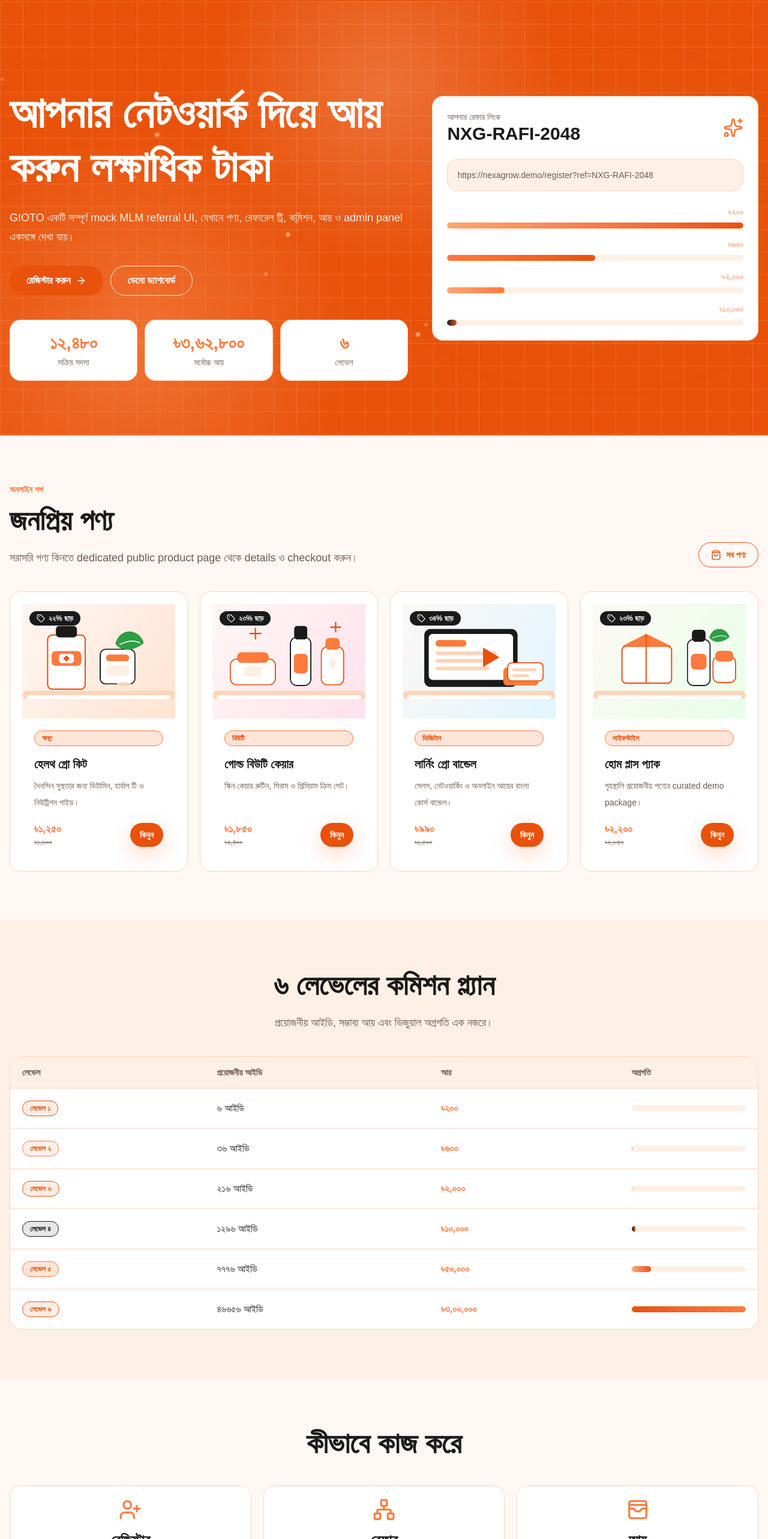
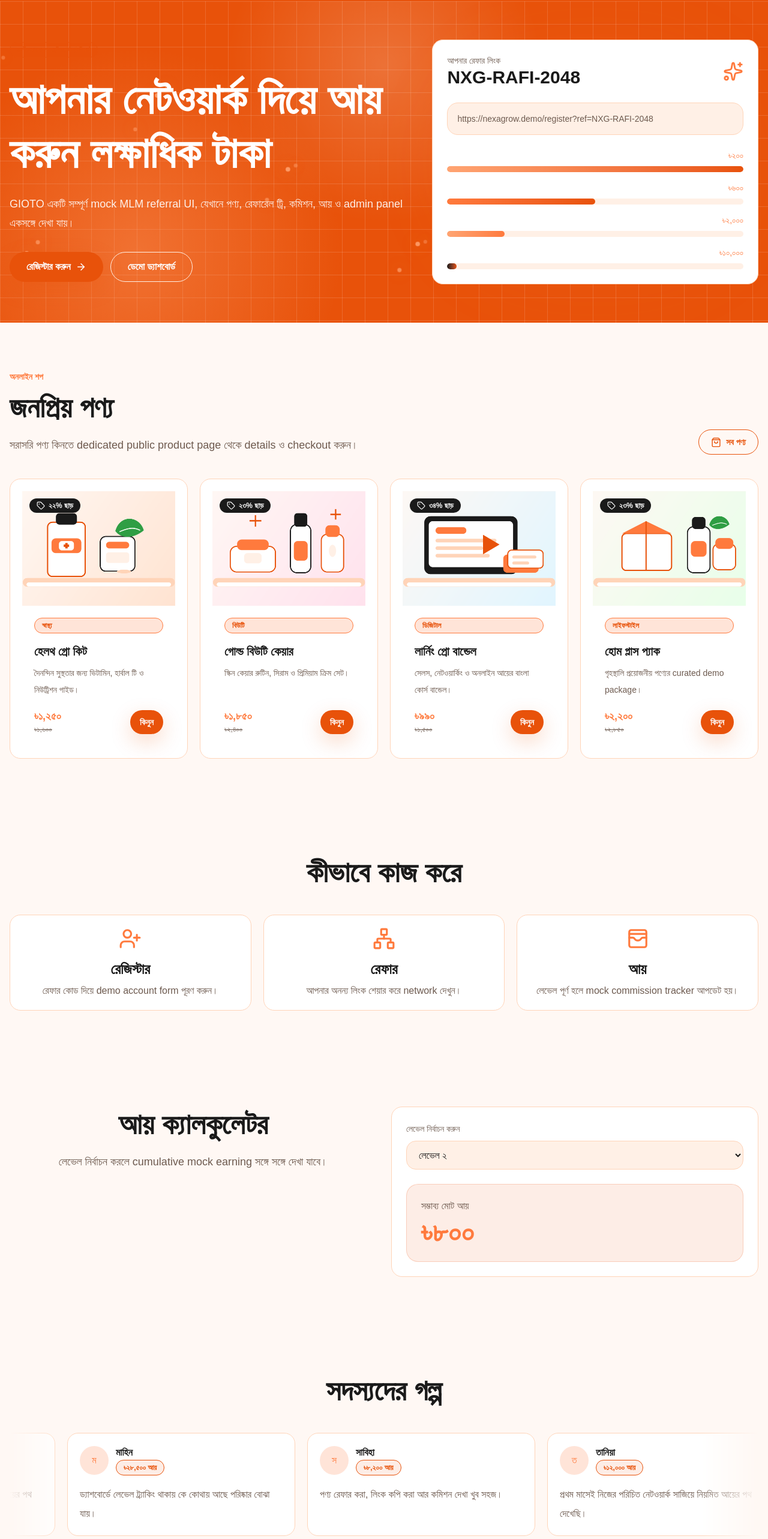
Before and after one commit to mr7aali/mlm-nexa-grow, a Next.js app: page / in a window 1280 px wide. Shown: the part 79-2645 px from the top of the page at 60% size. Built offline with nearby package versions, Linux system fonts and the light colour scheme; a web font is replaced by a local one.

Commit message:
remove some section

```diff
--- a/app/globals.css
+++ b/app/globals.css
@@ -111,6 +111,30 @@ body {
   50% { transform: translate3d(16px, -34px, 0) scale(1.28); opacity: 0.9; }
 }
 
+.testimonial-marquee {
+  -webkit-mask-image: linear-gradient(90deg, transparent, #000 8%, #000 92%, transparent);
+  mask-image: linear-gradient(90deg, transparent, #000 8%, #000 92%, transparent);
+}
+
+.testimonial-track {
+  animation: testimonial-marquee 24s linear infinite;
+}
+
+.testimonial-marquee:hover .testimonial-track {
+  animation-play-state: paused;
+}
+
+@keyframes testimonial-marquee {
+  from { transform: translateX(0); }
+  to { transform: translateX(calc(-50% - 10px)); }
+}
+
+@media (prefers-reduced-motion: reduce) {
+  .testimonial-track {
+    animation: none;
+  }
+}
+
 .scrollbar-soft::-webkit-scrollbar {
   height: 8px;
   width: 8px;
--- a/app/page.tsx
+++ b/app/page.tsx
@@ -34,7 +34,6 @@ export default function Home() {
           </Link>
           <div className="hidden items-center gap-7 text-sm text-white/85 md:flex">
             <Link href="/products" className="hover:text-white">পণ্য</Link>
-            <a href="#plan" className="hover:text-white">কমিশন</a>
             <a href="#calculator" className="hover:text-white">ক্যালকুলেটর</a>
             <Link href="/login" className="hover:text-white">লগইন</Link>
           </div>
@@ -42,7 +41,7 @@ export default function Home() {
         </div>
       </nav>
 
-      <section className="hero-grid relative min-h-[calc(100vh-76px)] overflow-hidden bg-gold text-white">
+      <section className="hero-grid relative overflow-hidden bg-gold text-white">
         <div className="absolute inset-0 bg-[radial-gradient(circle_at_50%_20%,rgba(255,255,255,0.18),transparent_34%),radial-gradient(circle_at_18%_78%,rgba(255,164,114,0.38),transparent_30%)]" />
         {Array.from({ length: 18 }).map((_, index) => (
           <span
@@ -51,7 +50,7 @@ export default function Home() {
             style={{ left: `${(index * 17) % 100}%`, top: `${18 + ((index * 23) % 72)}%`, animationDelay: `${index * 0.35}s` }}
           />
         ))}
-        <div className="relative mx-auto grid max-w-7xl items-center gap-10 px-4 py-20 lg:min-h-[calc(100vh-76px)] lg:grid-cols-[1.1fr_0.9fr]">
+        <div className="relative mx-auto grid max-w-7xl items-center gap-10 px-4 py-14 md:py-16 lg:grid-cols-[1.1fr_0.9fr]">
           <motion.div initial={{ opacity: 0, y: 26 }} animate={{ opacity: 1, y: 0 }} transition={{ duration: 0.7 }}>
             <Badge>ফ্রন্টএন্ড ডেমো নেটওয়ার্ক প্ল্যাটফর্ম</Badge>
             <h1 className="heading-gradient mt-6 max-w-4xl text-5xl font-black leading-tight !text-white md:text-7xl">
@@ -67,18 +66,6 @@ export default function Home() {
               <Link href="/dashboard" className="inline-flex items-center justify-center gap-2 rounded-full border border-elevated bg-transparent px-7 py-3 font-bold text-white transition hover:bg-gold-light/20">
                 ডেমো ড্যাশবোর্ড
               </Link>
-            </div>
-            <div className="mt-10 grid max-w-2xl grid-cols-3 gap-3">
-              {[
-                ["সক্রিয় সদস্য", "১২,৪৮০"],
-                ["সর্বোচ্চ আয়", "৳৩,৬২,৮০০"],
-                ["লেভেল", "৬"],
-              ].map(([label, value]) => (
-                <Card key={label} className="p-4 text-center">
-                  <p className="text-xl font-black text-gold-light md:text-3xl">{value}</p>
-                  <p className="mt-1 text-xs text-muted md:text-sm">{label}</p>
-                </Card>
-              ))}
             </div>
           </motion.div>
 
@@ -160,37 +147,6 @@ export default function Home() {
         </div>
       </section>
 
-      <section id="plan" className="bg-elevated px-4 py-20">
-        <div className="mx-auto max-w-7xl">
-          <SectionHeading title="৬ লেভেলের কমিশন প্ল্যান" text="প্রয়োজনীয় আইডি, সম্ভাব্য আয় এবং ভিজুয়াল অগ্রগতি এক নজরে।" />
-          <div className="overflow-x-auto rounded-[20px] border border-line bg-surface scrollbar-soft">
-            <table className="w-full min-w-[760px] text-left">
-              <thead className="bg-elevated text-sm text-muted">
-                <tr>
-                  <th className="px-5 py-4">লেভেল</th>
-                  <th className="px-5 py-4">প্রয়োজনীয় আইডি</th>
-                  <th className="px-5 py-4">আয়</th>
-                  <th className="px-5 py-4">অগ্রগতি</th>
-                </tr>
-              </thead>
-              <tbody>
-                {commissionLevels.map((item, index) => {
-                  const percent = (item.earning / commissionLevels[5].earning) * 100;
-                  return (
-                    <tr key={item.level} className="border-t border-line">
-                      <td className="px-5 py-5"><Badge tone={index === 0 ? "green" : index === 1 ? "blue" : index === 3 ? "red" : index === 4 ? "purple" : "gold"}>লেভেল {toBn(item.level)}</Badge></td>
-                      <td className="px-5 py-5">{toBn(item.required)} আইডি</td>
-                      <td className="px-5 py-5 font-bold text-gold-light">{taka(item.earning)}</td>
-                      <td className="px-5 py-5"><Progress value={percent} color={rowColors[index]} /></td>
-                    </tr>
-                  );
-                })}
-              </tbody>
-            </table>
-          </div>
-        </div>
-      </section>
-
       <section className="mx-auto max-w-7xl px-4 py-20">
         <SectionHeading title="কীভাবে কাজ করে" />
         <div className="grid gap-5 md:grid-cols-3">
@@ -229,9 +185,10 @@ export default function Home() {
 
       <section className="mx-auto max-w-7xl px-4 py-20">
         <SectionHeading title="সদস্যদের গল্প" />
-        <div className="grid gap-5 md:grid-cols-3">
-          {testimonials.map((item) => (
-            <Card key={item.name} asMotion>
+        <div className="testimonial-marquee overflow-hidden">
+          <div className="testimonial-track flex w-max gap-5">
+          {[...testimonials, ...testimonials].map((item, index) => (
+            <Card key={`${item.name}-${index}`} className="w-[300px] shrink-0 md:w-[380px]">
               <div className="flex items-center gap-3">
                 <div className="grid h-12 w-12 place-items-center rounded-full bg-gold-light/20 text-gold-light">{item.name[0]}</div>
                 <div>
@@ -242,6 +199,7 @@ export default function Home() {
               <p className="mt-4 leading-8 text-muted">{item.text}</p>
             </Card>
           ))}
+          </div>
         </div>
       </section>
 
```
Also changed, not shown: 2 other files (tests, documents, lock files or other folders).
